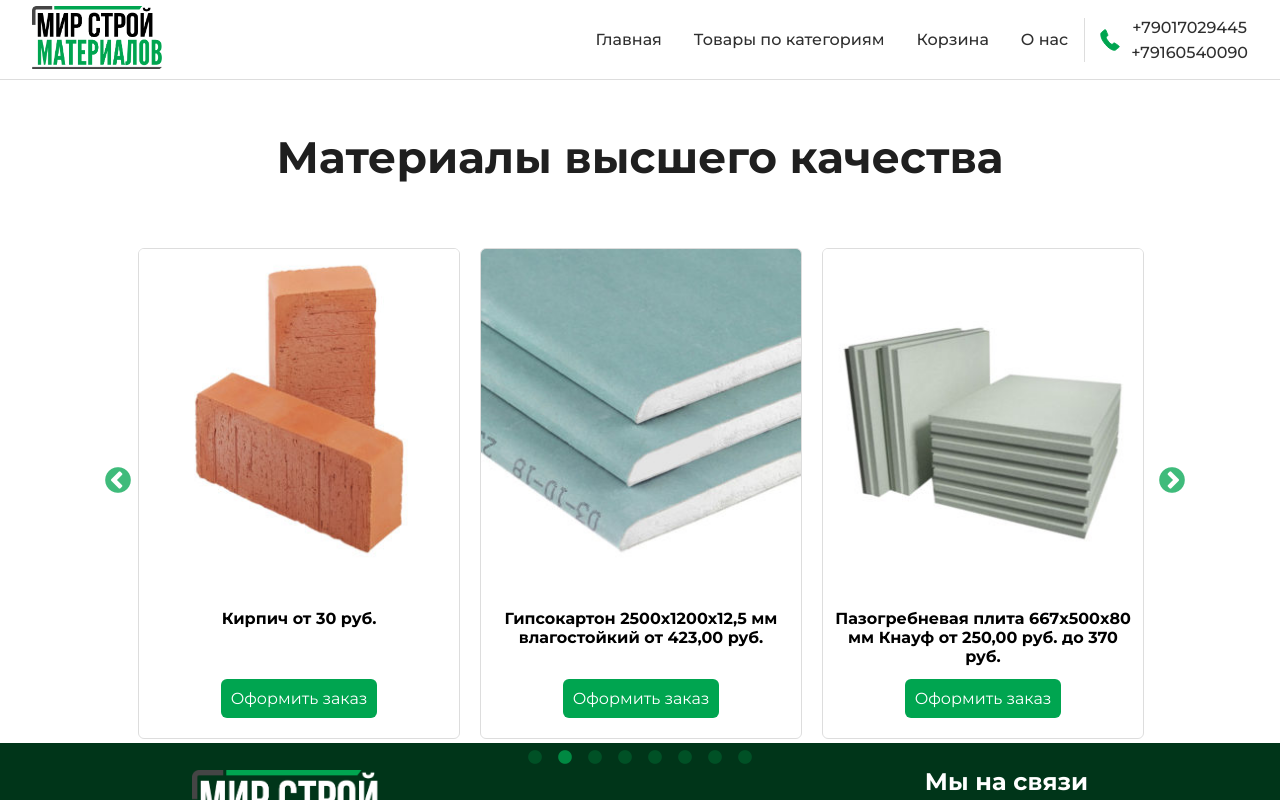
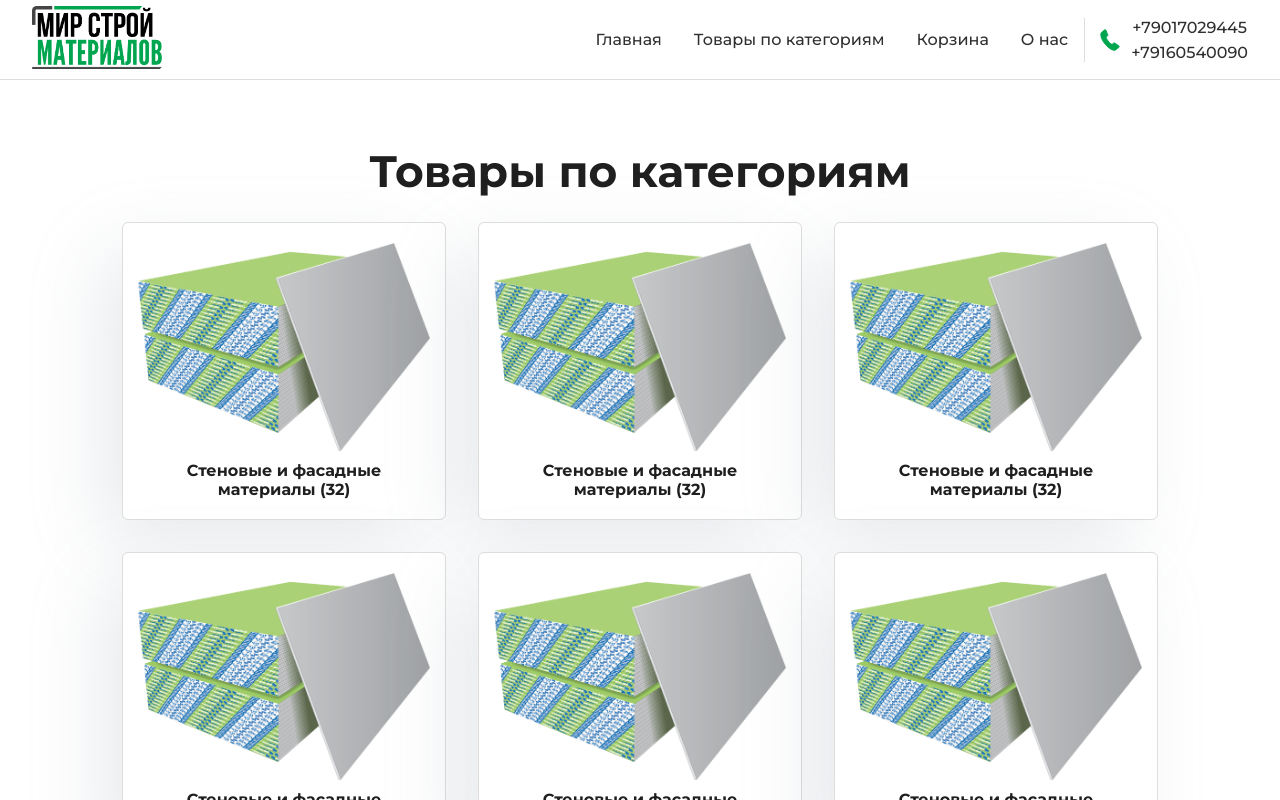
Before and after one commit to koontinuum/buildingmaterials, a React (Create React App) app: page /categories in a window 1280 px wide. Shown: the top 800 px of the page. Built offline with nearby package versions, Linux system fonts and the light colour scheme.

Commit message:
feat/add categories wrapper

```diff
--- /dev/null
+++ b/src/components/categories/Categories.jsx
@@ -0,0 +1,23 @@
+import React from "react";
+import css from "./Categories.module.css";
+import { categories } from "../../objects/categories";
+
+function Categories() {
+  return (
+    <div className={css.categories__wrapper}>
+      <h1>Товары по категориям</h1>
+      <div className={css.categories}>
+        {categories.map((item) => (
+          <div className={css.category}>
+            <img src={item.img} alt={item.title} />
+            <strong>
+              {item.title} ({item.quantity})
+            </strong>
+          </div>
+        ))}
+      </div>
+    </div>
+  );
+}
+
+export default Categories;
--- /dev/null
+++ b/src/components/categories/Categories.module.css
@@ -0,0 +1,49 @@
+.categories__wrapper {
+  width: 100%;
+  text-align: center;
+  padding: 5% 5%;
+}
+.categories__wrapper h1 {
+  font-size: 44px;
+  color: #1f1f1f;
+  margin-bottom: 24px;
+}
+.categories {
+  display: flex;
+  align-items: center;
+  justify-content: center;
+  flex-wrap: wrap;
+  gap: 32px;
+  width: 100%;
+}
+.category {
+  width: 324px;
+  box-shadow: -24px 24px 72px -8px rgba(145, 158, 171, 0.24);
+  background: white;
+  border-radius: 6px;
+  border: 1px solid #ddd;
+  padding: 20px 15px;
+  display: flex;
+  flex-direction: column;
+  align-items: center;
+  position: relative;
+  overflow: hidden;
+  transition: transform 0.3s ease;
+  cursor: pointer;
+}
+.category img {
+  width: 100%;
+}
+.category:hover {
+  transform: scale(1.1);
+}
+.category strong {
+  padding-top: 10px;
+  color: #1f1f1f;
+  width: 100%;
+}
+@media (max-width: 640px) {
+  .categories__wrapper h1 {
+    font-size: 22px;
+  }
+}
--- a/src/components/footer/Footer.module.css
+++ b/src/components/footer/Footer.module.css
@@ -5,6 +5,7 @@
   align-items: center;
   padding: 1.5em 15%;
   background: #003519;
+  margin-top: 40px;
 }
 .footer__about img {
   margin-bottom: 20px;
--- /dev/null
+++ b/src/objects/categories.js
@@ -0,0 +1,91 @@
+import category1 from '../assets/categories/category1.png'
+
+export const categories = [
+    {
+        id: 1,
+        img: category1,
+        title: "Стеновые и фасадные материалы",
+        quantity: 32
+    },
+    {
+        id: 2,
+        img: category1,
+        title: "Стеновые и фасадные материалы",
+        quantity: 32
+    },
+    {
+        id: 3,
+        img: category1,
+        title: "Стеновые и фасадные материалы",
+        quantity: 32
+    },
+    {
+        id: 4,
+        img: category1,
+        title: "Стеновые и фасадные материалы",
+        quantity: 32
+    },
+    {
+        id: 5,
+        img: category1,
+        title: "Стеновые и фасадные материалы",
+        quantity: 32
+    },
+    {
+        id: 6,
+        img: category1,
+        title: "Стеновые и фасадные материалы",
+        quantity: 32
+    },
+    {
+        id: 7,
+        img: category1,
+        title: "Стеновые и фасадные материалы",
+        quantity: 32
+    }, {
+        id: 8,
+        img: category1,
+        title: "Стеновые и фасадные материалы",
+        quantity: 32
+    }, {
+        id: 9,
+        img: category1,
+        title: "Стеновые и фасадные материалы",
+        quantity: 32
+    }, {
+        id: 10,
+        img: category1,
+        title: "Стеновые и фасадные материалы",
+        quantity: 32
+    }, {
+        id: 11,
+        img: category1,
+        title: "Стеновые и фасадные материалы",
+        quantity: 32
+    }, {
+        id: 12,
+        img: category1,
+        title: "Стеновые и фасадные материалы",
+        quantity: 32
+    }, {
+        id: 13,
+        img: category1,
+        title: "Стеновые и фасадные материалы",
+        quantity: 32
+    }, {
+        id: 14,
+        img: category1,
+        title: "Стеновые и фасадные материалы",
+        quantity: 32
+    }, {
+        id: 15,
+        img: category1,
+        title: "Стеновые и фасадные материалы",
+        quantity: 32
+    }, {
+        id: 16,
+        img: category1,
+        title: "Стеновые и фасадные материалы",
+        quantity: 32
+    },
+]
--- a/src/pages/categoriesPage/CategoriesPage.jsx
+++ b/src/pages/categoriesPage/CategoriesPage.jsx
@@ -2,11 +2,13 @@ import React from "react";
 import Header from "../../components/header/Header";
 import Slide from "../../components/slide/Slide";
 import Footer from "../../components/footer/Footer";
+import Categories from "../../components/categories/Categories";
 
 function CategoriesPage() {
   return (
     <div>
       <Header />
+      <Categories />
       <Slide />
       <Footer />
     </div>
```
Also changed, not shown: src/assets/categories/category1.png (added).
